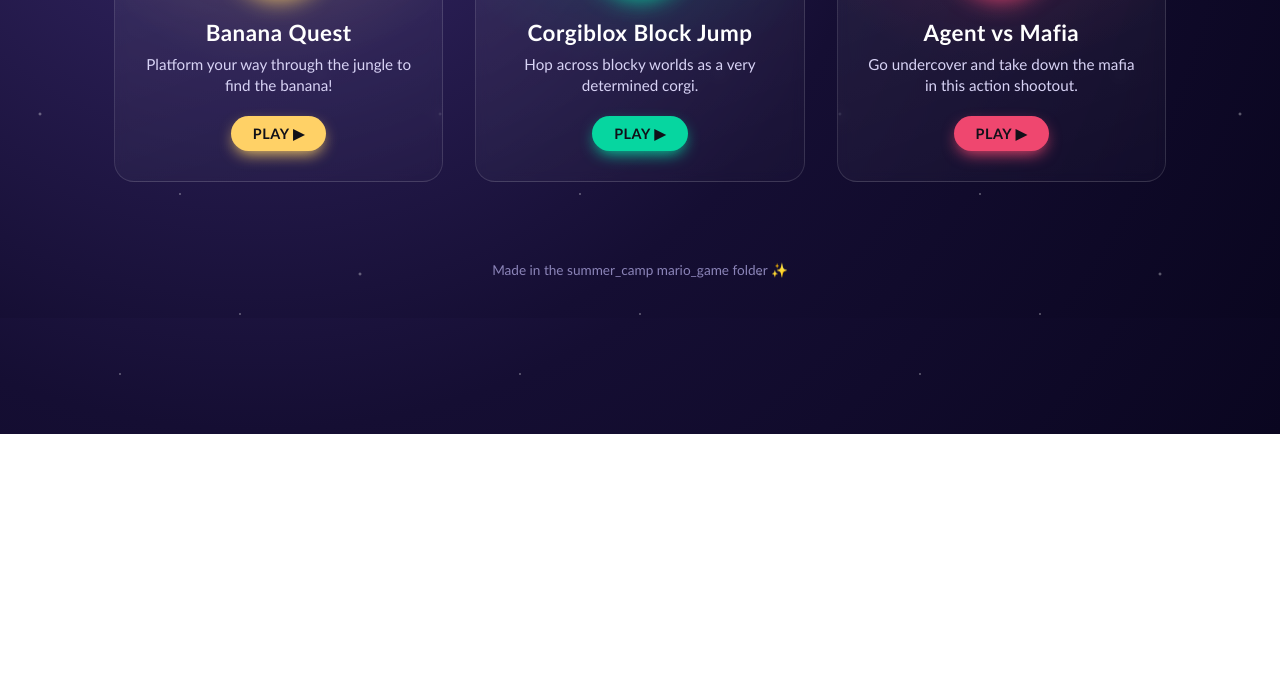
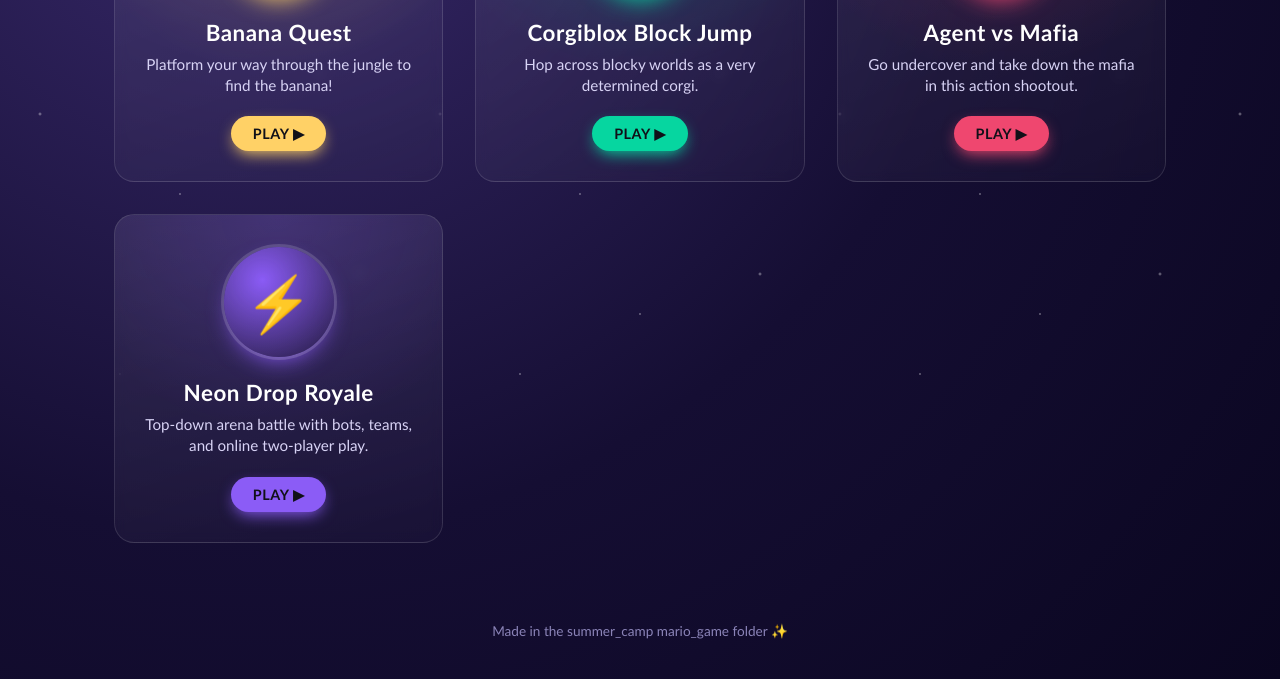
Before and after one commit to reepiceep/camp_games, a website: page index.html in a window 1280 px wide. Shown: the part 366-1045 px from the top of the page. Before the commit the page ends 800 px from the top, so only its background shows below. Drawn offline with Linux system fonts and the light colour scheme.

Commit message:
add neon game to the indext

```diff
--- a/index.html
+++ b/index.html
@@ -182,6 +182,13 @@
     <p>Go undercover and take down the mafia in this action shootout.</p>
     <span class="play-btn">PLAY ▶</span>
   </a>
+
+  <a class="card" href="neon_drop_royale.html" style="--glow:#8b5cf6">
+    <div class="icon-wrap">⚡</div>
+    <h2>Neon Drop Royale</h2>
+    <p>Top-down arena battle with bots, teams, and online two-player play.</p>
+    <span class="play-btn">PLAY ▶</span>
+  </a>
 </main>
 
 <footer>Made in the summer_camp mario_game folder ✨</footer>
```
